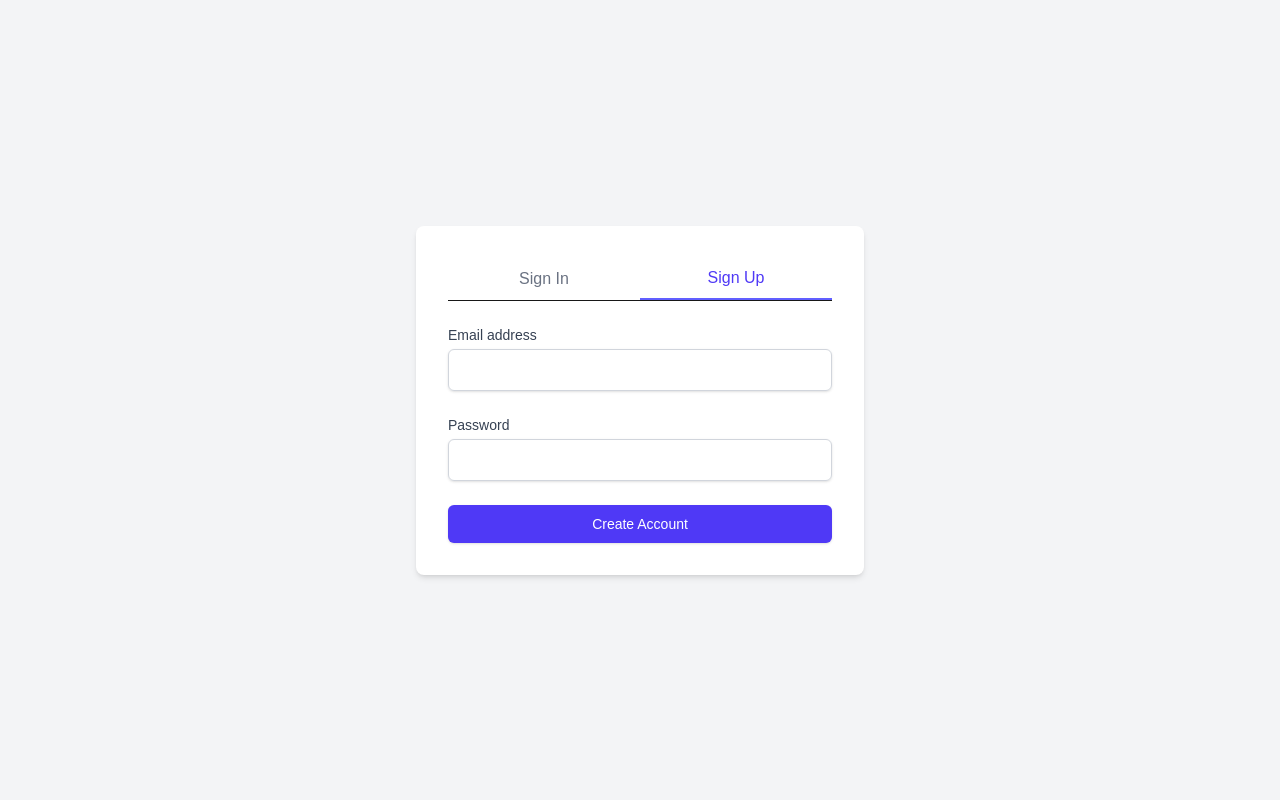
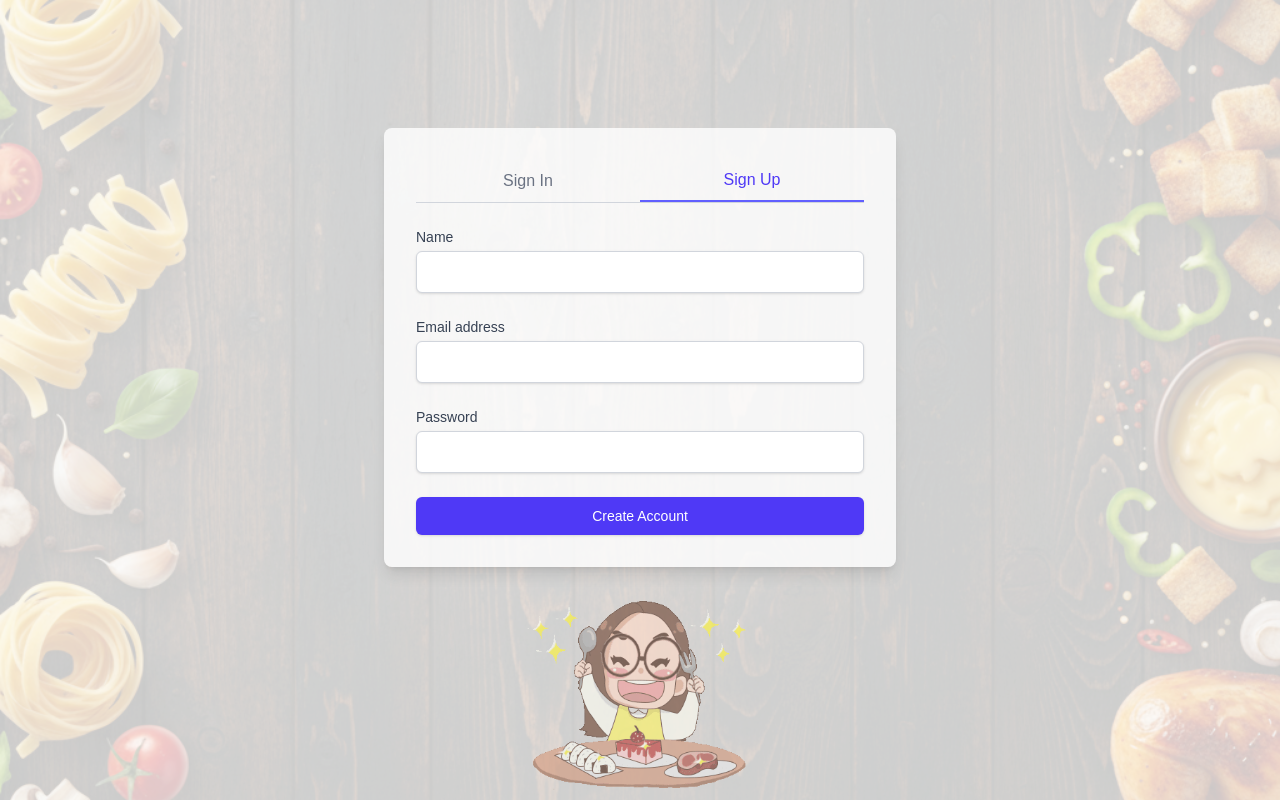
Before and after one commit to simranroy01/smart-recipe-generator, a Next.js app: page /auth in a window 1280 px wide. Both pictures are taken after a click on the button "Sign Up". Built offline with nearby package versions, Linux system fonts and the light colour scheme; no server answers.

Commit message:
enhanced UI for auth page

```diff
--- a/src/app/auth/page.tsx
+++ b/src/app/auth/page.tsx
@@ -4,14 +4,17 @@
 import { useState } from 'react'
 import { useRouter } from 'next/navigation'
 import { createClient } from '@/lib/supabaseClient'
+import Image from 'next/image'
 
 export default function AuthPage() {
   const [activeTab, setActiveTab] = useState('signIn') // 'signIn' or 'signUp'
   const [email, setEmail] = useState('')
   const [password, setPassword] = useState('')
+  const [name, setName] = useState('')
   const [otp, setOtp] = useState('')
   const [awaitingVerification, setAwaitingVerification] = useState(false)
   const [message, setMessage] = useState('')
+  const [messageType, setMessageType] = useState<'error' | 'success'>('error')
   const router = useRouter()
   const supabase = createClient()
 
@@ -25,6 +28,7 @@ export default function AuthPage() {
     })
     if (error) {
       setMessage(`Error: ${error.message}`)
+      setMessageType('error')
     } else {
       router.push('/')
       router.refresh()
@@ -38,12 +42,29 @@ export default function AuthPage() {
     const { data, error } = await supabase.auth.signUp({
       email,
       password,
+      options: {
+        data: {
+          name,
+        },
+      },
     })
     if (error) {
-      setMessage(`Error: ${error.message}`)
+      let errorMsg = error.message
+      if (error.message.includes('Database error')) {
+        errorMsg = 'Oops! There was an issue creating your account. Please try again later.'
+      } else if (error.message.includes('already registered')) {
+        errorMsg = 'An account with this email already exists. Please sign in instead.'
+      } else if (error.message.includes('Password')) {
+        errorMsg = 'Password must be at least 6 characters long.'
+      } else {
+        errorMsg = `Error: ${error.message}`
+      }
+      setMessage(errorMsg)
+      setMessageType('error')
     } else {
       setAwaitingVerification(true)
       setMessage('Account created! Please check your email for the OTP.')
+      setMessageType('success')
     }
   }
 
@@ -61,6 +82,7 @@ export default function AuthPage() {
     })
     if (error) {
       setMessage(`Error: ${error.message}`)
+      setMessageType('error')
     } else if (session) {
       router.push('/')
       router.refresh()
@@ -68,16 +90,31 @@ export default function AuthPage() {
   }
 
   return (
-    <div className="flex flex-col items-center justify-center min-h-screen bg-gray-100">
-      <div className="w-full max-w-md p-8 space-y-6 bg-white rounded-lg shadow-md">
+    <main className="relative flex flex-col items-center min-h-screen p-4 pt-32 bg-gray-50 dark:bg-[#0a0a0a] overflow-hidden">
+      {/* Background image with overlay */}
+      <div
+        className="absolute inset-0 z-0"
+        style={{
+          backgroundImage: "url('/foodbg.jpg')",
+          backgroundSize: 'cover',
+          backgroundPosition: 'center',
+          opacity: 0.35,
+          pointerEvents: 'none',
+        }}
+        aria-hidden="true"
+      />
+      {/* Overlay for better contrast */}
+      <div className="absolute inset-0 z-0 bg-white/40 dark:bg-black/60" aria-hidden="true" />
+
+      <div className="w-full max-w-lg p-8 space-y-6 bg-white/80 dark:bg-gray-800/80 rounded-lg shadow-lg z-10">
         {/* Tabs */}
-        <div className="flex border-b">
+        <div className="flex border-b border-gray-300 dark:border-gray-600">
           <button
             onClick={() => setActiveTab('signIn')}
             className={`px-4 py-2 w-1/2 font-medium ${
               activeTab === 'signIn'
-                ? 'border-b-2 border-indigo-500 text-indigo-600'
-                : 'text-gray-500 hover:text-gray-700'
+                ? 'border-b-2 border-indigo-500 text-indigo-600 dark:text-indigo-400'
+                : 'text-gray-500 dark:text-gray-400 hover:text-gray-700 dark:hover:text-gray-200'
             }`}
           >
             Sign In
@@ -86,8 +123,8 @@ export default function AuthPage() {
             onClick={() => setActiveTab('signUp')}
             className={`px-4 py-2 w-1/2 font-medium ${
               activeTab === 'signUp'
-                ? 'border-b-2 border-indigo-500 text-indigo-600'
-                : 'text-gray-500 hover:text-gray-700'
+                ? 'border-b-2 border-indigo-500 text-indigo-600 dark:text-indigo-400'
+                : 'text-gray-500 dark:text-gray-400 hover:text-gray-700 dark:hover:text-gray-200'
             }`}
           >
             Sign Up
@@ -99,12 +136,12 @@ export default function AuthPage() {
           <form onSubmit={handleSignIn} className="space-y-6">
             {/* Email and Password fields */}
             <div>
-              <label htmlFor="email_signin" className="block text-sm font-medium text-gray-700">Email address</label>
-              <input id="email_signin" type="email" required value={email} onChange={(e) => setEmail(e.target.value)} className="block w-full px-3 py-2 mt-1 border border-gray-300 rounded-md shadow-sm focus:outline-none focus:ring-indigo-500 focus:border-indigo-500"/>
+              <label htmlFor="email_signin" className="block text-sm font-medium text-gray-700 dark:text-gray-300">Email address</label>
+              <input id="email_signin" type="email" required value={email} onChange={(e) => setEmail(e.target.value)} className="block w-full px-3 py-2 mt-1 border border-gray-300 dark:border-gray-600 rounded-md shadow-sm bg-white dark:bg-gray-700 text-gray-900 dark:text-gray-100 focus:outline-none focus:ring-indigo-500 focus:border-indigo-500"/>
             </div>
             <div>
-              <label htmlFor="password_signin" className="block text-sm font-medium text-gray-700">Password</label>
-              <input id="password_signin" type="password" required value={password} onChange={(e) => setPassword(e.target.value)} className="block w-full px-3 py-2 mt-1 border border-gray-300 rounded-md shadow-sm focus:outline-none focus:ring-indigo-500 focus:border-indigo-500"/>
+              <label htmlFor="password_signin" className="block text-sm font-medium text-gray-700 dark:text-gray-300">Password</label>
+              <input id="password_signin" type="password" required value={password} onChange={(e) => setPassword(e.target.value)} className="block w-full px-3 py-2 mt-1 border border-gray-300 dark:border-gray-600 rounded-md shadow-sm bg-white dark:bg-gray-700 text-gray-900 dark:text-gray-100 focus:outline-none focus:ring-indigo-500 focus:border-indigo-500"/>
             </div>
             <button type="submit" className="w-full px-4 py-2 text-sm font-medium text-white bg-indigo-600 border border-transparent rounded-md shadow-sm hover:bg-indigo-700 focus:outline-none focus:ring-2 focus:ring-offset-2 focus:ring-indigo-500">
               Sign In
@@ -115,14 +152,18 @@ export default function AuthPage() {
         {/* Sign Up Form */}
         {activeTab === 'signUp' && !awaitingVerification && (
           <form onSubmit={handleSignUp} className="space-y-6">
-            {/* Email and Password fields */}
+            {/* Name, Email and Password fields */}
             <div>
-              <label htmlFor="email_signup" className="block text-sm font-medium text-gray-700">Email address</label>
-              <input id="email_signup" type="email" required value={email} onChange={(e) => setEmail(e.target.value)} className="block w-full px-3 py-2 mt-1 border border-gray-300 rounded-md shadow-sm focus:outline-none focus:ring-indigo-500 focus:border-indigo-500"/>
+              <label htmlFor="name_signup" className="block text-sm font-medium text-gray-700 dark:text-gray-300">Name</label>
+              <input id="name_signup" type="text" required value={name} onChange={(e) => setName(e.target.value)} className="block w-full px-3 py-2 mt-1 border border-gray-300 dark:border-gray-600 rounded-md shadow-sm bg-white dark:bg-gray-700 text-gray-900 dark:text-gray-100 focus:outline-none focus:ring-indigo-500 focus:border-indigo-500"/>
             </div>
             <div>
-              <label htmlFor="password_signup" className="block text-sm font-medium text-gray-700">Password</label>
-              <input id="password_signup" type="password" required value={password} onChange={(e) => setPassword(e.target.value)} className="block w-full px-3 py-2 mt-1 border border-gray-300 rounded-md shadow-sm focus:outline-none focus:ring-indigo-500 focus:border-indigo-500"/>
+              <label htmlFor="email_signup" className="block text-sm font-medium text-gray-700 dark:text-gray-300">Email address</label>
+              <input id="email_signup" type="email" required value={email} onChange={(e) => setEmail(e.target.value)} className="block w-full px-3 py-2 mt-1 border border-gray-300 dark:border-gray-600 rounded-md shadow-sm bg-white dark:bg-gray-700 text-gray-900 dark:text-gray-100 focus:outline-none focus:ring-indigo-500 focus:border-indigo-500"/>
+            </div>
+            <div>
+              <label htmlFor="password_signup" className="block text-sm font-medium text-gray-700 dark:text-gray-300">Password</label>
+              <input id="password_signup" type="password" required value={password} onChange={(e) => setPassword(e.target.value)} className="block w-full px-3 py-2 mt-1 border border-gray-300 dark:border-gray-600 rounded-md shadow-sm bg-white dark:bg-gray-700 text-gray-900 dark:text-gray-100 focus:outline-none focus:ring-indigo-500 focus:border-indigo-500"/>
             </div>
             <button type="submit" className="w-full px-4 py-2 text-sm font-medium text-white bg-indigo-600 border border-transparent rounded-md shadow-sm hover:bg-indigo-700 focus:outline-none focus:ring-2 focus:ring-offset-2 focus:ring-indigo-500">
               Create Account
@@ -133,10 +174,10 @@ export default function AuthPage() {
         {/* OTP Verification Form */}
         {activeTab === 'signUp' && awaitingVerification && (
           <form onSubmit={handleVerifyOtp} className="space-y-6">
-            <p className="text-center text-sm">An OTP has been sent to <strong>{email}</strong>. Please enter it below.</p>
+            <p className="text-center text-sm text-gray-700 dark:text-gray-300">An OTP has been sent to <strong>{email}</strong>. Please enter it below.</p>
             <div>
-              <label htmlFor="otp" className="block text-sm font-medium text-gray-700">One-Time Password</label>
-              <input id="otp" type="text" required value={otp} onChange={(e) => setOtp(e.target.value)} className="block w-full px-3 py-2 mt-1 border border-gray-300 rounded-md shadow-sm focus:outline-none focus:ring-indigo-500 focus:border-indigo-500"/>
+              <label htmlFor="otp" className="block text-sm font-medium text-gray-700 dark:text-gray-300">One-Time Password</label>
+              <input id="otp" type="text" required value={otp} onChange={(e) => setOtp(e.target.value)} className="block w-full px-3 py-2 mt-1 border border-gray-300 dark:border-gray-600 rounded-md shadow-sm bg-white dark:bg-gray-700 text-gray-900 dark:text-gray-100 focus:outline-none focus:ring-indigo-500 focus:border-indigo-500"/>
             </div>
             <button type="submit" className="w-full px-4 py-2 text-sm font-medium text-white bg-indigo-600 border border-transparent rounded-md shadow-sm hover:bg-indigo-700 focus:outline-none focus:ring-2 focus:ring-offset-2 focus:ring-indigo-500">
               Verify OTP and Sign In
@@ -145,8 +186,26 @@ export default function AuthPage() {
         )}
 
         {/* Message block */}
-        {message && <p className="mt-4 text-center text-sm text-red-600">{message}</p>}
+        {message && (
+          <p className={`mt-4 text-center text-sm ${
+            messageType === 'success' ? 'text-green-600 dark:text-green-400' : 'text-red-600 dark:text-red-400'
+          }`}>
+            {message}
+          </p>
+        )}
       </div>
-    </div>
+
+      {/* Cute GIF at the bottom */}
+      <div className="absolute bottom-0 left-1/2 transform -translate-x-1/2 z-10">
+        <Image
+          src="/cute.gif"
+          alt="Cute cooking animation"
+          width={260}
+          height={260}
+          className="object-contain opacity-60"
+          unoptimized
+        />
+      </div>
+    </main>
   )
 }
```
Also changed, not shown: src/app/page.tsx (+12 -2 lines), public/cooking.gif (added), public/cute.gif (added).
